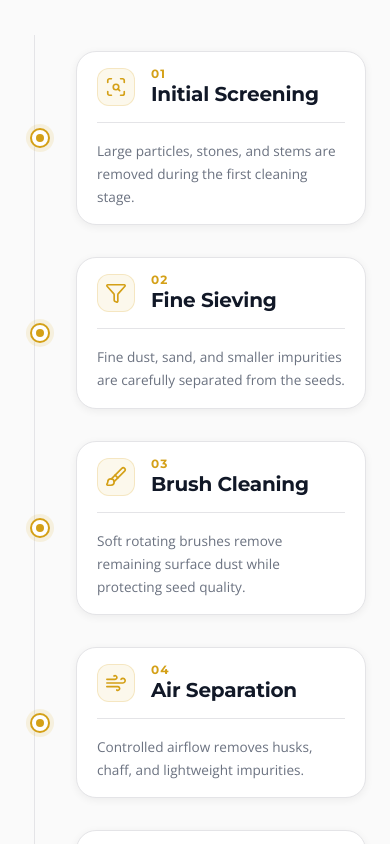
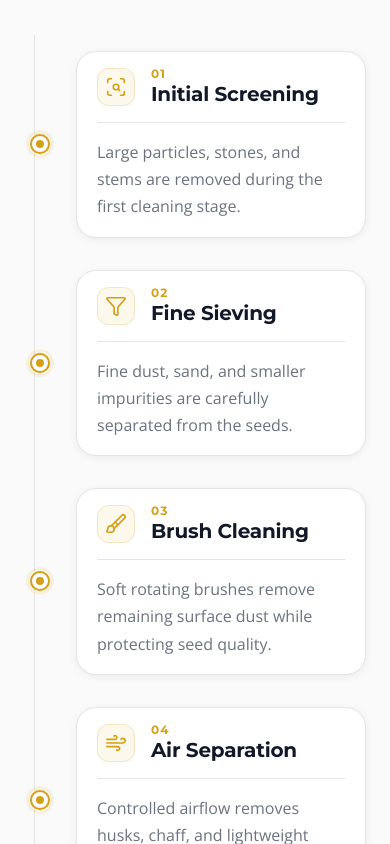
Before and after one commit to nahomugr-6192-17-ui/Ethio-Nug, a React (Vite) app: page / in a window 390 px wide. Shown: the part 1180-2024 px from the top of the page. Built offline with nearby package versions, Linux system fonts and the light colour scheme.

Commit message:
font: restored

```diff
--- a/src/Process.css
+++ b/src/Process.css
@@ -261,7 +261,7 @@
 /* Description */
 .process__card-desc {
   font-family: var(--font-body);
-  font-size: clamp(0.85rem, 1.5vw, 1rem);
+  font-size: 1rem;
   line-height: 1.7;
   color: var(--color-neutral-500);
   transition: color var(--transition-base);
```
